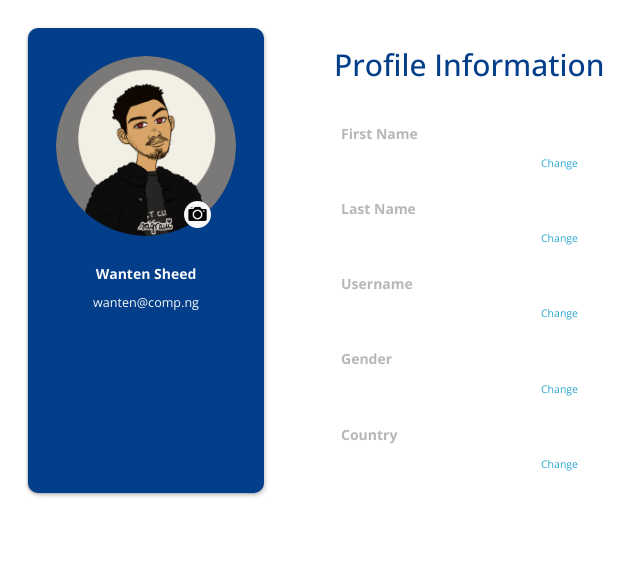
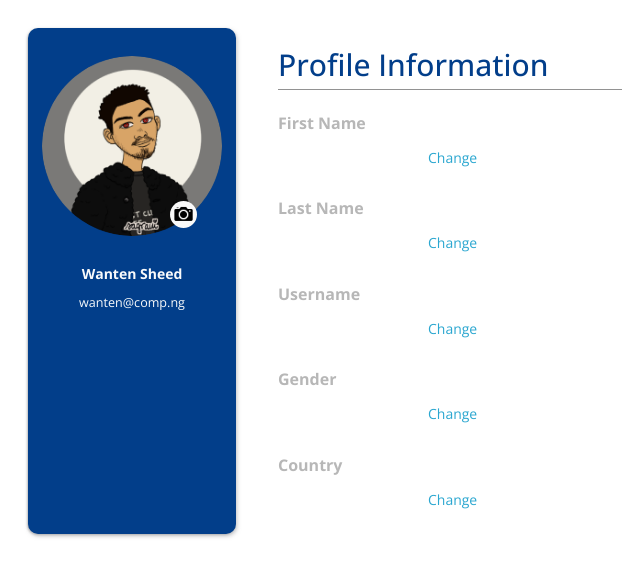
Before and after one commit to zuri-training/Excel_comp_team_110, a Django app: page /accounts/profile_user in a window 1280 px wide. Shown: the top 577 px of the page, without its empty margins (0-640 px from the left). Run offline with Django 4.2, Linux system fonts and the light colour scheme; some libraries are stand-ins or nearby versions.

Commit message:
update profile page styling

```diff
--- a/compare_wizard/static/profile.css
+++ b/compare_wizard/static/profile.css
@@ -20,20 +20,18 @@
     /* background-color: #023E8A; */
     /* background-color: #CCD8E8; */
     background-color: #023E8A;
-    padding: 2em;
+    padding: 2em 1em;
     border-radius: 10px;
     box-shadow: 1px 2px 4px #a5a6a8ab,
                 -1px 1px 2px #a5a6a89c;
 }
 .side-profile {
-    margin-right: 5em;
+    margin-right: 3em;
 }
 .profile-img-container {
     display: flex;
     flex-direction: column;
     align-items: end;
-}
-.profile-img-container {
     width: 180px;
     height: 180px;
     margin-bottom: 1em;
@@ -70,11 +68,14 @@
 .profile-details h2 {
     /* font-weight: 800; */
     color: #023E8A;
-    padding-bottom: .85em;
-    /* border-bottom: 1px solid #929292; */
+    padding-bottom: .25em;
+    border-bottom: 1px solid #929292;
 }
-.profile-details form {
-    padding-left: .5em;
+/* .profile-details form {
+    padding-left: .15em;
+} */
+form {
+    padding-top: .5em;
 }
 .form-field {
     padding-bottom: .75em;
@@ -83,6 +84,7 @@
     display: inline-block;
     width: 120px;
     font-weight: 700;
+    font-size: 16px;
     color: #B7B7B7
 }
 .form-field input {
@@ -90,6 +92,7 @@
     padding: .5em .75em;
     border: none;
     outline: none;
+    color: #B7B7B7;
 }
 .form-field input:focus {
     border-bottom: 1px solid #B7B7B7;
@@ -99,15 +102,13 @@
 .change-btn {
     margin-top: .5em;
     margin-bottom: 1em;
-    margin-left: 200px;
+    margin-left: 150px;
     border: none;
     background-color: #fff;
     color: #2BA7D0;
-    font-size: .75em;
+    font-size: 14px;
 }
 .change-btn:hover {
     cursor: pointer;
-}
-.change-btn:active {
     color: #023E8A;
 }
```
